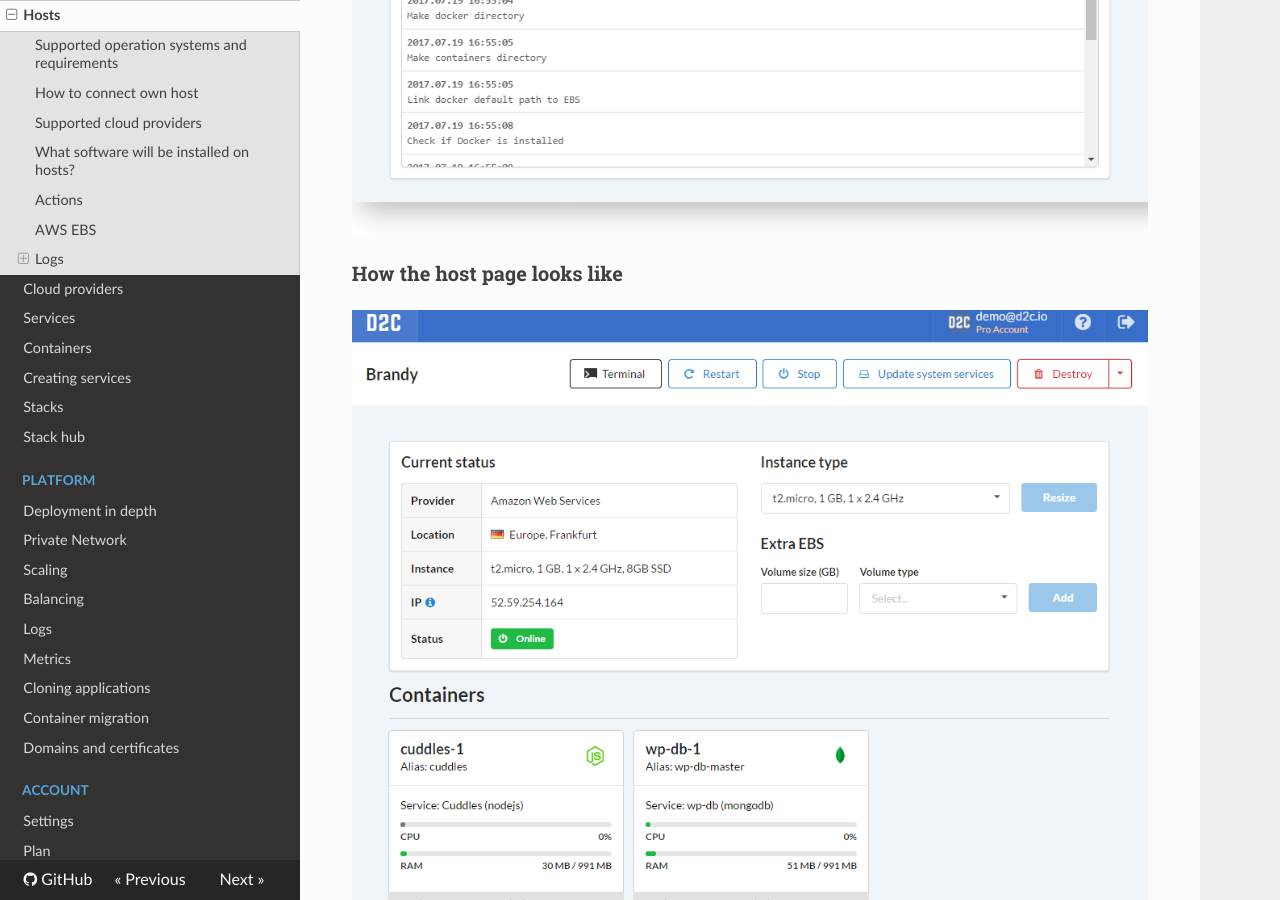
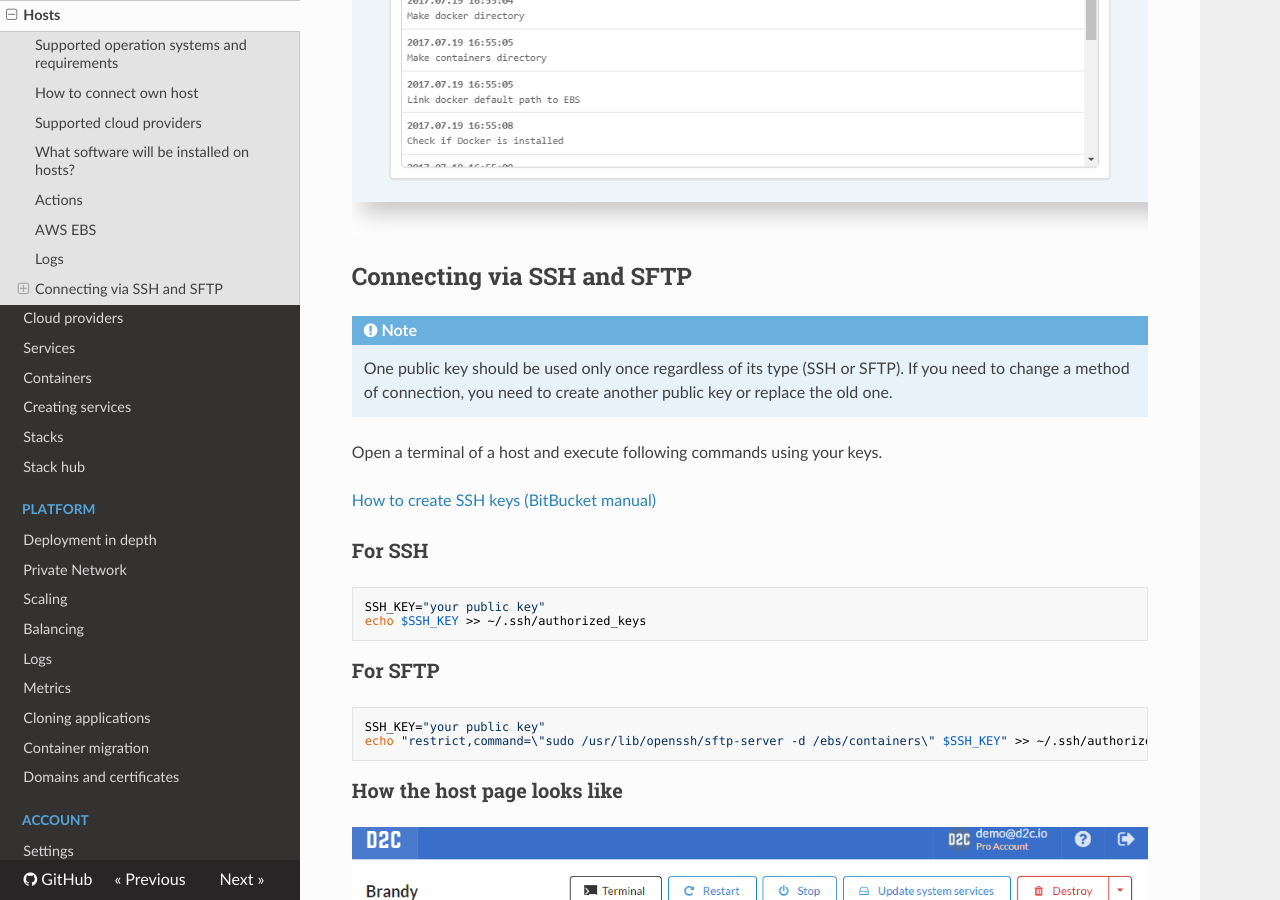
Before and after one commit to d2cio/docs, an MkDocs documentation site: the page built from docs/getting-started/hosts.md, in a window 1280 px wide and 900 px high, scrolled down 3029 px. Built offline with MkDocs 1.6.1, drawn with Linux system fonts in a browser that asks for light colours; nearby versions of some CDN libraries; old or Windows-style settings are respelled for this version of MkDocs.

Commit message:
new parametres for stacks and manual for sftp/ssh connection

````diff
--- a/docs/getting-started/hosts.md
+++ b/docs/getting-started/hosts.md
@@ -72,6 +72,31 @@ The line which has ellipsis marks, in the end, can be opened with a mouse click.
 
 ![Hosts](../img/host_logs.png)
 
+## Connecting via SSH and SFTP
+
+!!! note
+
+    One public key should be used only once regardless of its type (SSH or SFTP). If you need to change a method of connection, you need to create another public key or replace the old one.
+
+Open a terminal of a host and execute following commands using your keys.
+
+[How to create SSH keys (BitBucket manual)](https://confluence.atlassian.com/bitbucketserver/creating-ssh-keys-776639788.html)
+
+### For SSH
+
+
+```bash
+SSH_KEY="your public key"
+echo $SSH_KEY >> ~/.ssh/authorized_keys
+```
+
+### For SFTP
+
+```bash
+SSH_KEY="your public key"
+echo "restrict,command=\"sudo /usr/lib/openssh/sftp-server -d /ebs/containers\" $SSH_KEY" >> ~/.ssh/authorized_keys
+```
+
 ### How the host page looks like
 
 ![Hosts](../img/host_page.png)
````
Also changed, not shown: docs/getting-started/stacks.md (+2 -0 lines).
